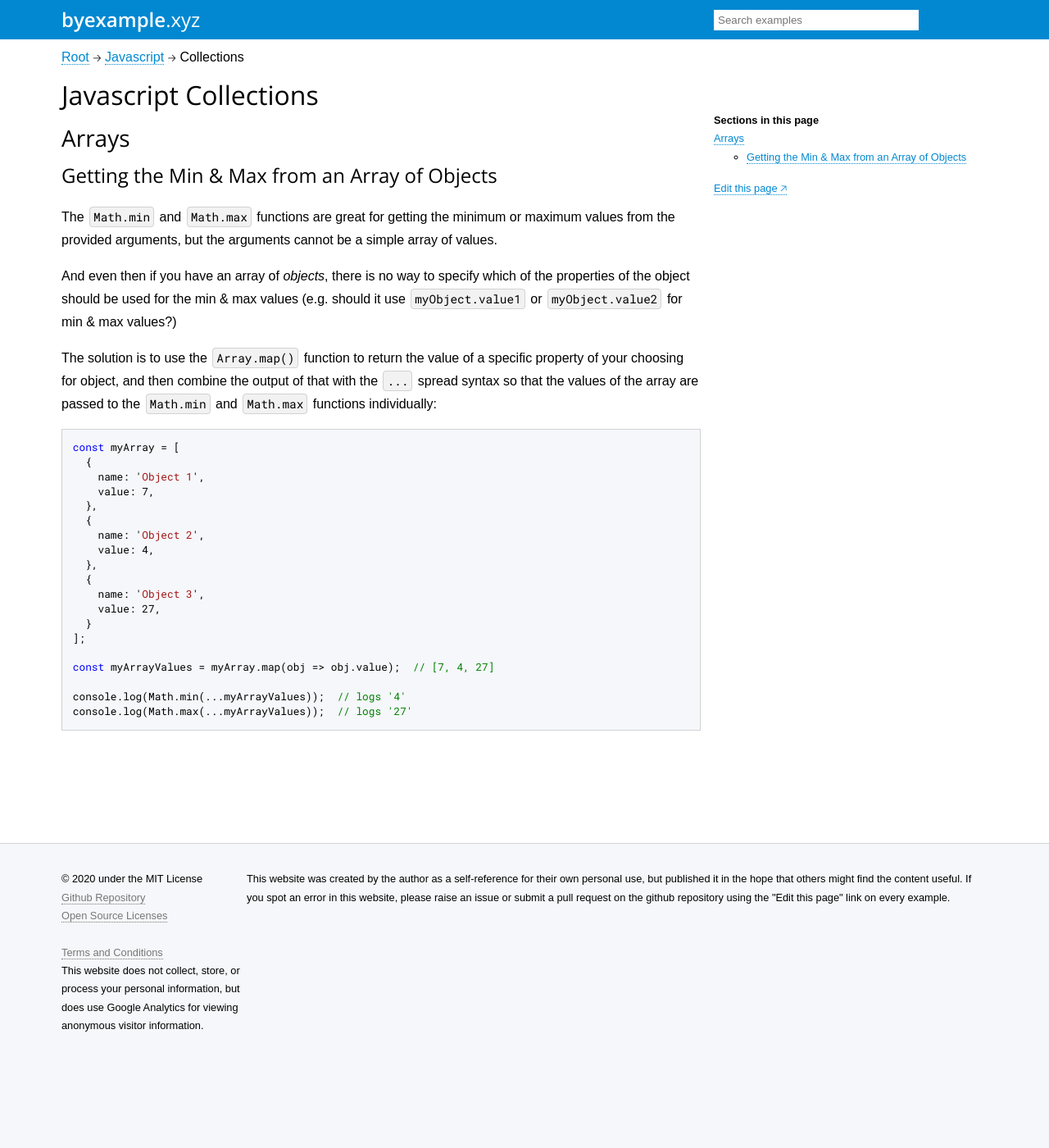
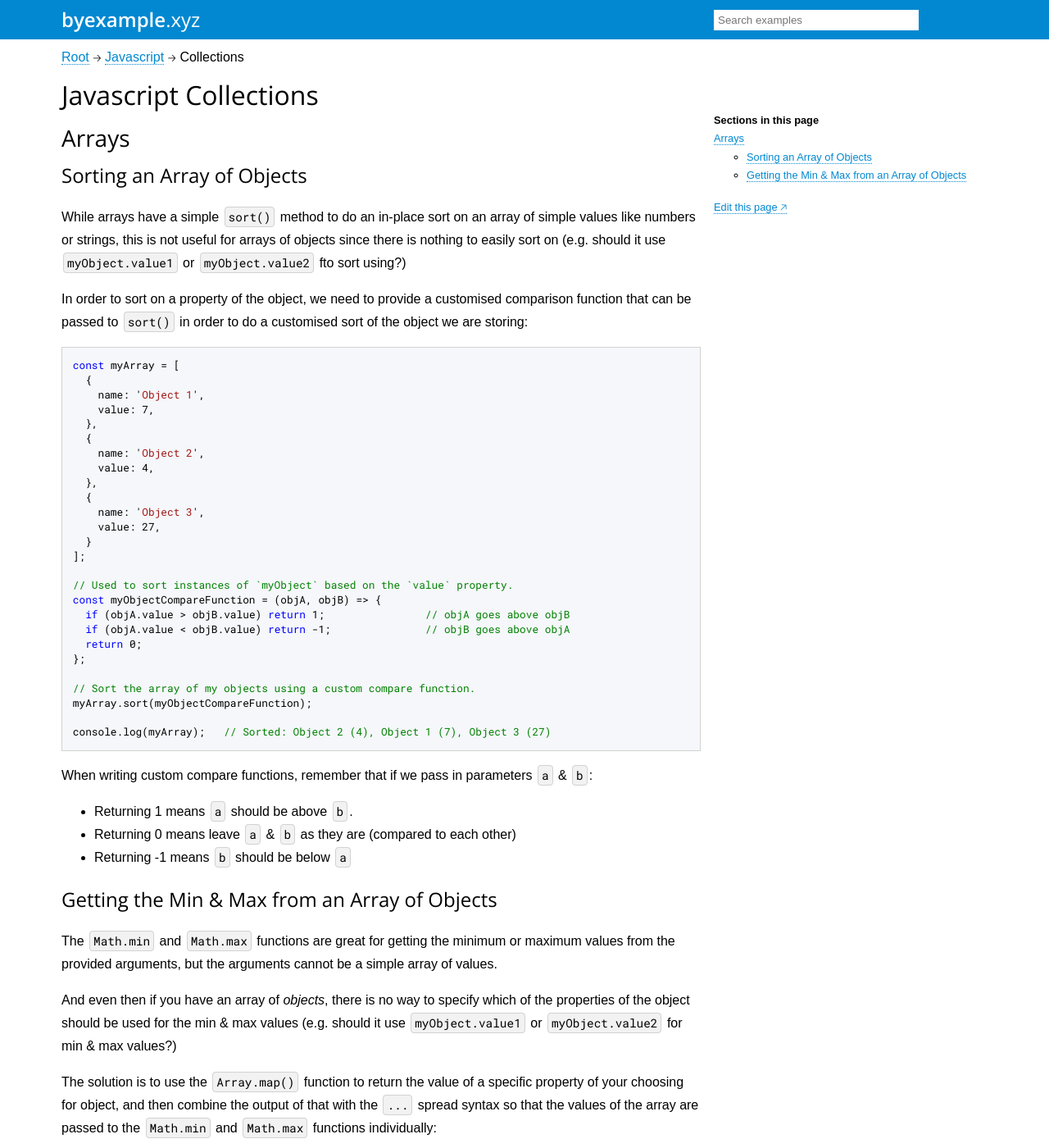
Before and after one commit to matt1/byexample.xyz, a Jekyll site: the page built from _examples/javascript/collections.md, in a window 1280 px wide and 1400 px high. Shown: the whole window at 82% size. Built offline with Jekyll 4.4.1, drawn with Linux system fonts in a browser that asks for light colours.

Commit message:
Update collections.md

````diff
--- a/_examples/javascript/collections.md
+++ b/_examples/javascript/collections.md
@@ -7,6 +7,53 @@ lang: "javascript"
 ---
 
 # Arrays
+
+## Sorting an Array of Objects
+
+While arrays have a simple `sort()` method to do an in-place sort on an array of
+simple values like numbers or strings, this is not useful for arrays of objects
+since there is nothing to easily sort on (e.g. should it use `myObject.value1`
+or `myObject.value2` fto sort using?)
+
+In order to sort on a property of the object, we need to provide a customised
+comparison function that can be passed to `sort()` in order to do a customised
+sort of the object we are storing:
+
+```javascript
+const myArray = [
+  {
+    name: 'Object 1',
+    value: 7,
+  },
+  {
+    name: 'Object 2',
+    value: 4,
+  },
+  {
+    name: 'Object 3',
+    value: 27,
+  }
+];
+
+// Used to sort instances of `myObject` based on the `value` property.
+const myObjectCompareFunction = (objA, objB) => {
+  if (objA.value > objB.value) return 1;		// objA goes above objB
+  if (objA.value < objB.value) return -1;		// objB goes above objA
+  return 0;
+};
+
+// Sort the array of my objects using a custom compare function.
+myArray.sort(myObjectCompareFunction);
+
+console.log(myArray);	// Sorted: Object 2 (4), Object 1 (7), Object 3 (27)
+```
+
+When writing custom compare functions, remember that if we pass in parameters
+`a` & `b`:
+ * Returning 1 means `a` should be above `b`.
+ * Returning 0 means leave `a` & `b` as they are (compared to each other)
+ * Returning -1 means `b` should be below `a`
+
 
 ## Getting the Min & Max from an Array of Objects
 
````
